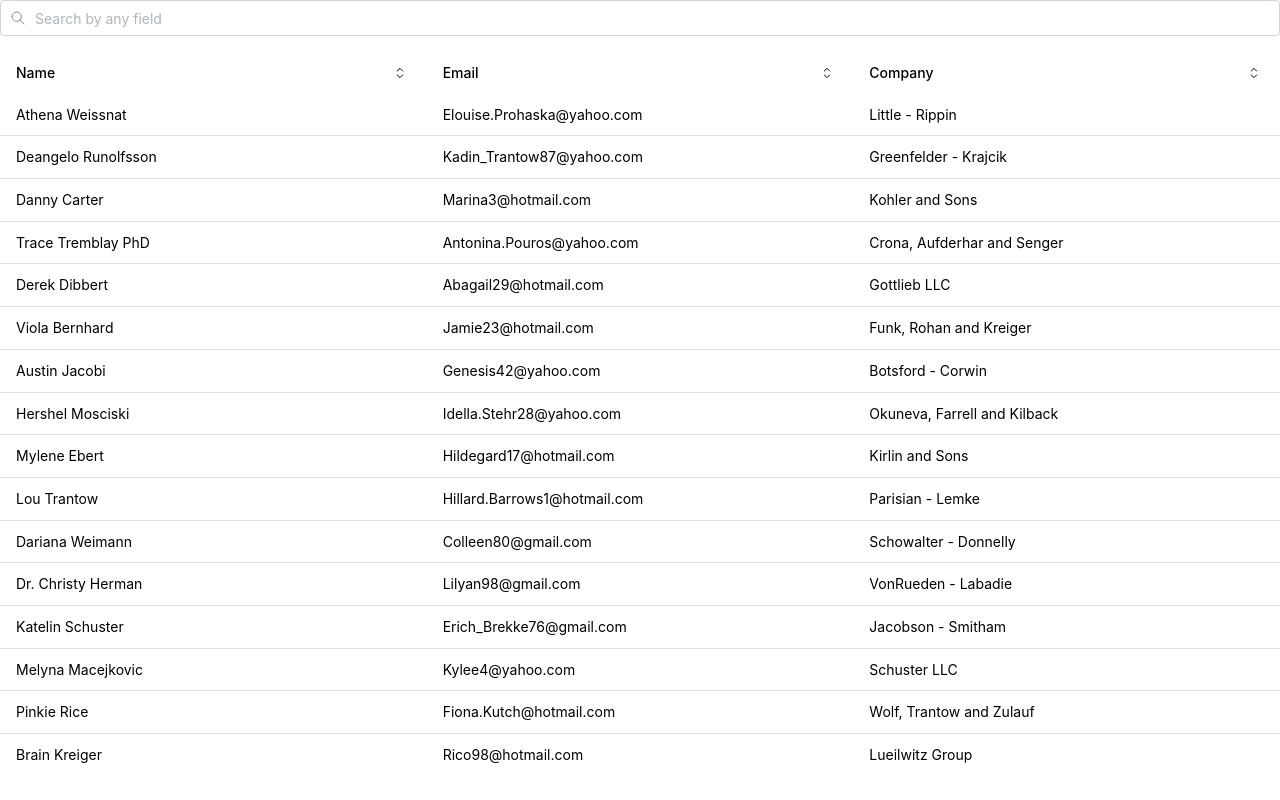
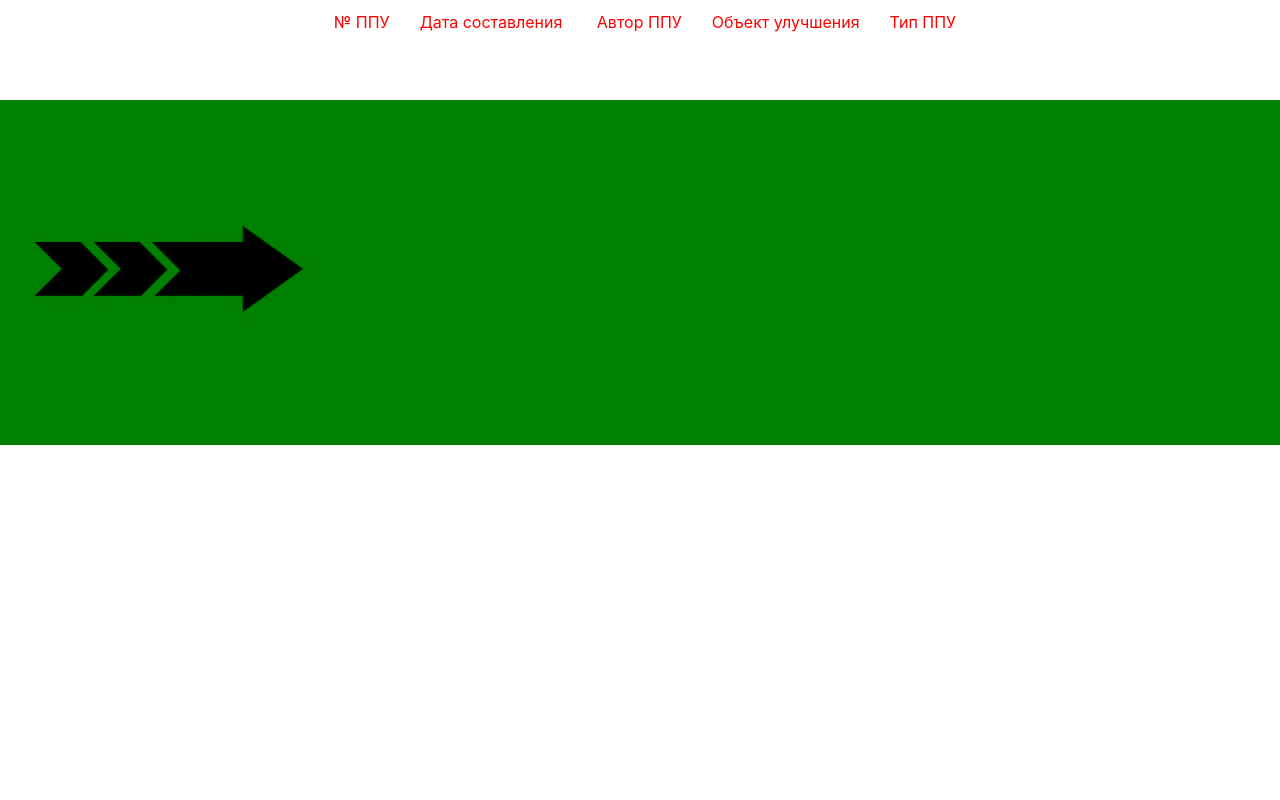
Before and after one commit to chugumba/ppu, a React (Vite) app: page / in a window 1280 px wide. Built offline with nearby package versions, Linux system fonts and the light colour scheme.

Commit message:
Начала написания header и main
началось написание Header и main контейнеров

```diff
--- a/src/App.tsx
+++ b/src/App.tsx
@@ -2,7 +2,8 @@
 //import { invoke } from "@tauri-apps/api/tauri";
 import '@mantine/core/styles.css';
 import { MantineProvider } from '@mantine/core';
-import { TableSort } from "./components/TablePpu";
+//import { TableSort } from "./components/TablePpu";
+import Header from './components/Header';
 
 function App() {
 
@@ -10,7 +11,8 @@ function App() {
 
     <MantineProvider>
 
-      <TableSort/>
+      {/*<TableSort/>*/}
+      <Header />
 
     </MantineProvider>
 
--- /dev/null
+++ b/src/components/Header.tsx
@@ -0,0 +1,20 @@
+import React from "react";
+import styles from '../styles/styles.module.css';
+import Arrow from '../images/Arrow.png'
+
+export default function Header () {
+    return (
+        <div className={styles.header_container}>
+            <ul className={styles.header_nav}>
+                <li>№ ППУ</li>
+                <li>Дата составления</li>
+                <li> Автор ППУ</li>
+                <li>Объект улучшения</li>
+                <li>Тип ППУ</li>
+            </ul>
+            <div className={styles.main}>
+                <img src={Arrow} alt="arrow"></img>
+            </div>
+        </div>
+    )
+}
--- /dev/null
+++ b/src/styles/styles.module.css
@@ -0,0 +1,40 @@
+* {
+    margin: 0;
+    padding: 0;
+}
+
+
+/*HEADER_CONTAINER CSS*/
+.header_container {
+    margin: 0;
+    width: 100%;
+    height: auto;
+}
+
+.header_nav {
+    margin: 0;
+    padding: 10px;
+    width: 100%;
+    height: 100px;
+    text-align: center;
+}
+
+.header_nav li {
+    display: inline;
+    /*border: 0 solid black;
+    border-radius: 10px;*/
+    color: red;
+    padding: 5px 10px;
+    margin-left: 10px;
+}
+
+.header_container .main {
+    background-color: green;
+}
+
+.header_container .main img {
+    mix-blend-mode: multiply;
+}
+
+
+/*MAIN_CONTAINER CSS*/
```
Also changed, not shown: src/images/Arrow.png (added).
